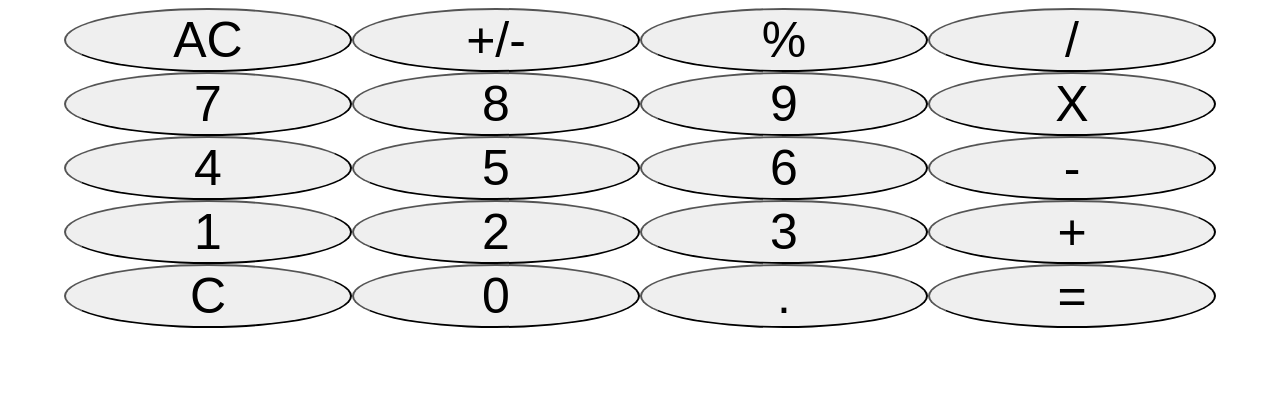
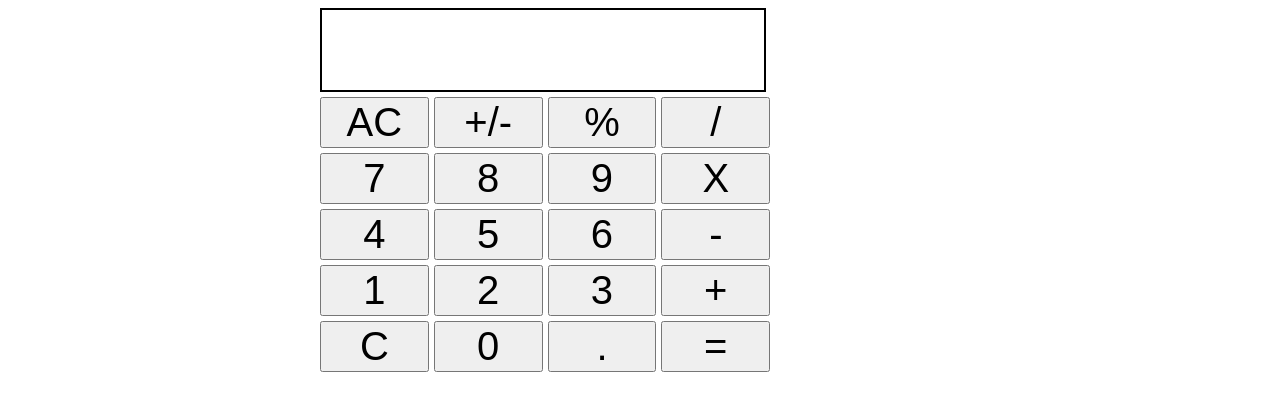
Before and after one commit to DanielString/JavaScriptCalc, a plain HTML site: page index.html in a window 1280 px wide. Drawn offline with Linux system fonts and the light colour scheme.

Commit message:
added additional htnl and styling

```diff
--- a/index.html
+++ b/index.html
@@ -8,6 +8,7 @@
 </head>
 <body>
    <main id="container">
+    <div id="output"></div>
     <div id="btns">
       <button id="ac">AC</button>
       <button id="pl-min">+/-</button>
--- a/style.css
+++ b/style.css
@@ -1,22 +1,31 @@
 body {
   margin-left: auto;
   margin-right: auto;
-  width: 90%;
+  width: 50%;
 }
 
 #container {
   margin-left: auto;
   margin-right: auto;
+  display: flex;
+  flex-flow: column;
+  gap: 5px;
+}
+
+#output {
+  width: 69%;
+  height: 80px;
+  border: 2px solid black;
 }
 
 button {
   font-family: Arial, Helvetica, sans-serif;
-  font-size: 50px;
-  border-radius: 50%;
-  width: 100%;
+  font-size: 40px;
+  width: 17%;
+}
 
-}
 #btns {
   display: flex;
-  flex-wrap: nowrap;
+  flex-direction: row;
+  gap: 5px;
 }
```
